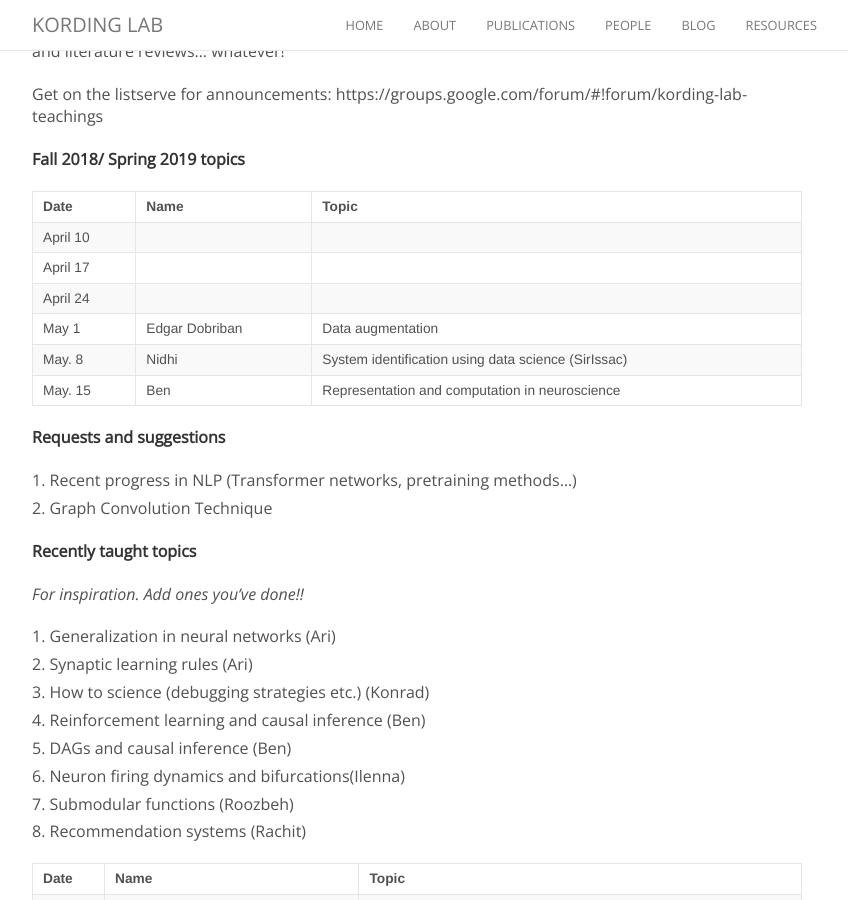
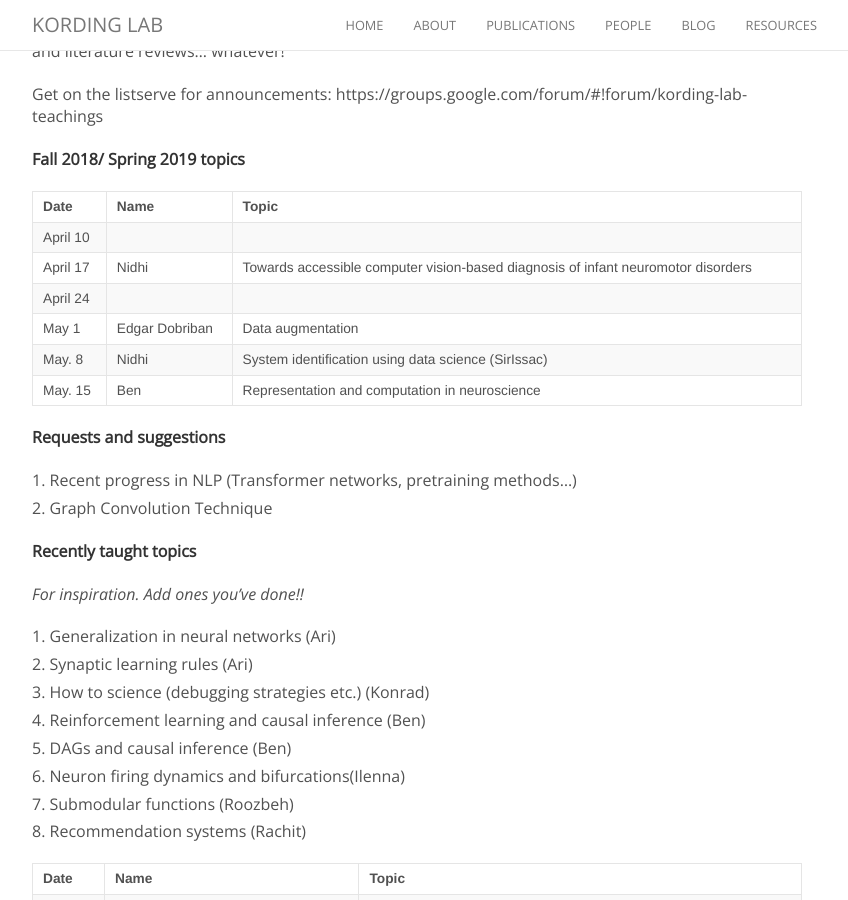
Before and after one commit to KordingLab/KordingLab.github.io, a Jekyll site: the page built from _posts/2018-08-29-upcoming-lab-teaching.md, in a window 1280 px wide and 900 px high, scrolled down 300 px. Shown: the whole window, without its empty margins (223-1071 px from the left). Built offline with Jekyll 4.4.1, drawn with Linux system fonts in a browser that asks for light colours; nearby versions of some CDN libraries; comment, search, counter and statistics services are not loaded.

Commit message:
Update 2018-08-29-upcoming-lab-teaching.md

```diff
--- a/_posts/2018-08-29-upcoming-lab-teaching.md
+++ b/_posts/2018-08-29-upcoming-lab-teaching.md
@@ -18,7 +18,7 @@ Get on the listserve for announcements: https://groups.google.com/forum/#!forum/
 | Date | Name | Topic |
 |------|------|-------|
 |April 10| | |
-|April 17| | |
+|April 17| Nidhi | Towards accessible computer vision-based diagnosis of infant neuromotor disorders |
 |April 24| | |
 |May 1| Edgar Dobriban | Data augmentation |
 |May. 8| Nidhi | System identification using data science (SirIssac) |
```
